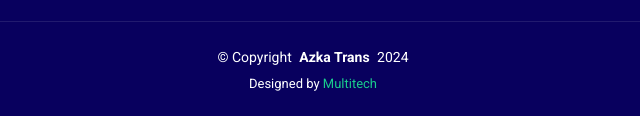
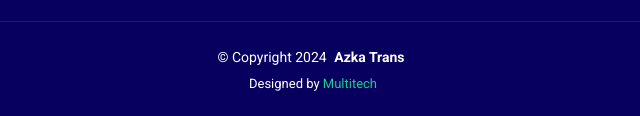
Before and after one commit to azkatrans/azkatrans.github.io, a plain HTML site: page index.html in a window 1280 px wide. Shown: the part 8151-8267 px from the top of the page, 327-967 px from the left. Drawn offline with Linux system fonts and the light colour scheme.

Commit message:
add footer

```diff
--- a/index.html
+++ b/index.html
@@ -762,8 +762,7 @@
     </div>
 
     <div class="container copyright text-center mt-4">
-      <p>© <span>Copyright</span> <strong class="px-1 sitename">Azka Trans</strong> <span>2024</span>
-      </p>
+      <p>© <span>Copyright 2024</span> <strong class="px-1 sitename">Azka Trans</strong></p>
       <div class="credits">
         <!-- All the links in the footer should remain intact. -->
         <!-- You can delete the links only if you've purchased the pro version. -->
```
